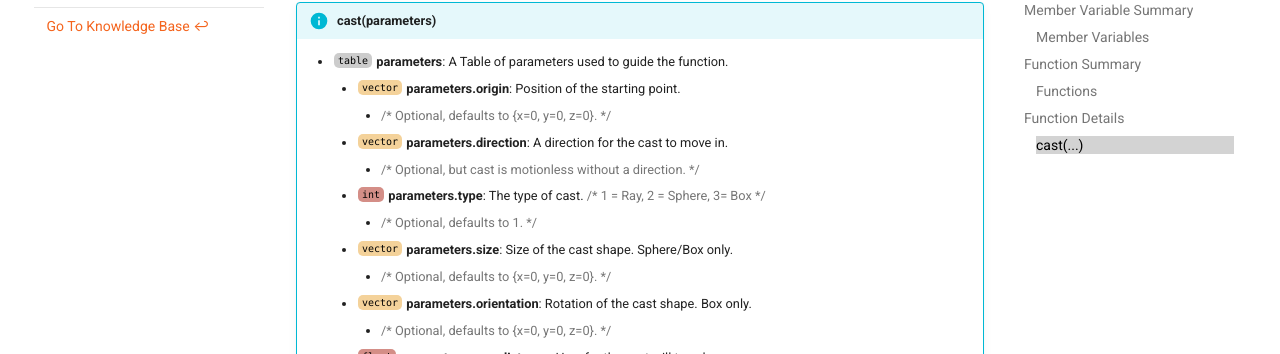
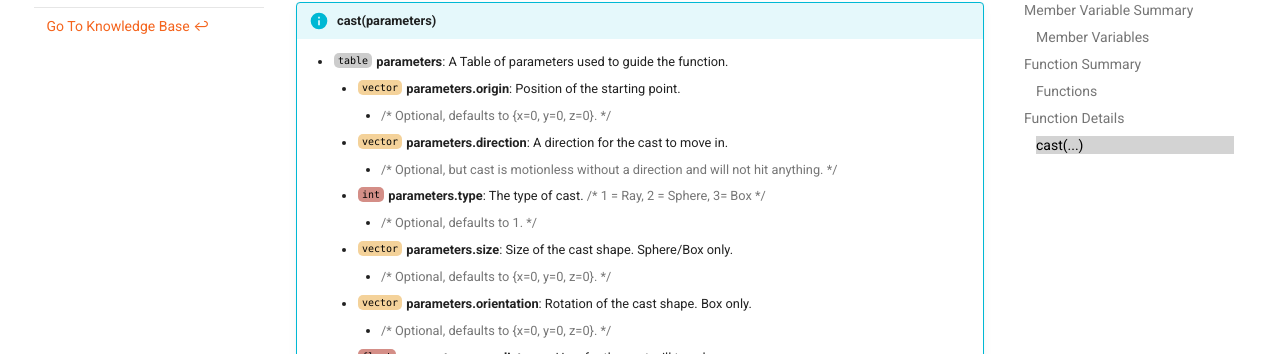
Before and after one commit to Berserk-Games/Tabletop-Simulator-API, an MkDocs documentation site: the page built from docs/physics.md, in a window 1280 px wide and 900 px high, scrolled down 1581 px. Shown: the part 98-452 px from the top of the window. Built offline with MkDocs 1.6.1 and Material for MkDocs 9.7.7, drawn with Linux system fonts in a browser that asks for light colours; comment, search, counter and statistics services are not loaded.

Commit message:
Physics.cast without direction doesn't hit anything

```diff
--- a/docs/physics.md
+++ b/docs/physics.md
@@ -65,7 +65,7 @@
         * [<span class="tag vec"></span>](types.md#vector) **parameters.origin**: Position of the starting point.
             * {>>Optional, defaults to {x=0, y=0, z=0}.<<}
         * [<span class="tag vec"></span>](types.md#vector) **parameters.direction**: A direction for the cast to move in.
-            * {>>Optional, but cast is motionless without a direction.<<}
+            * {>>Optional, but cast is motionless without a direction and will not hit anything.<<}
         * [<span class="tag int"></span>](types.md) **parameters.type**: The type of cast. {>>1 = Ray, 2 = Sphere, 3= Box<<}
             * {>>Optional, defaults to 1.<<}
         * [<span class="tag vec"></span>](types.md#vector) **parameters.size**: Size of the cast shape. Sphere/Box only.
```
